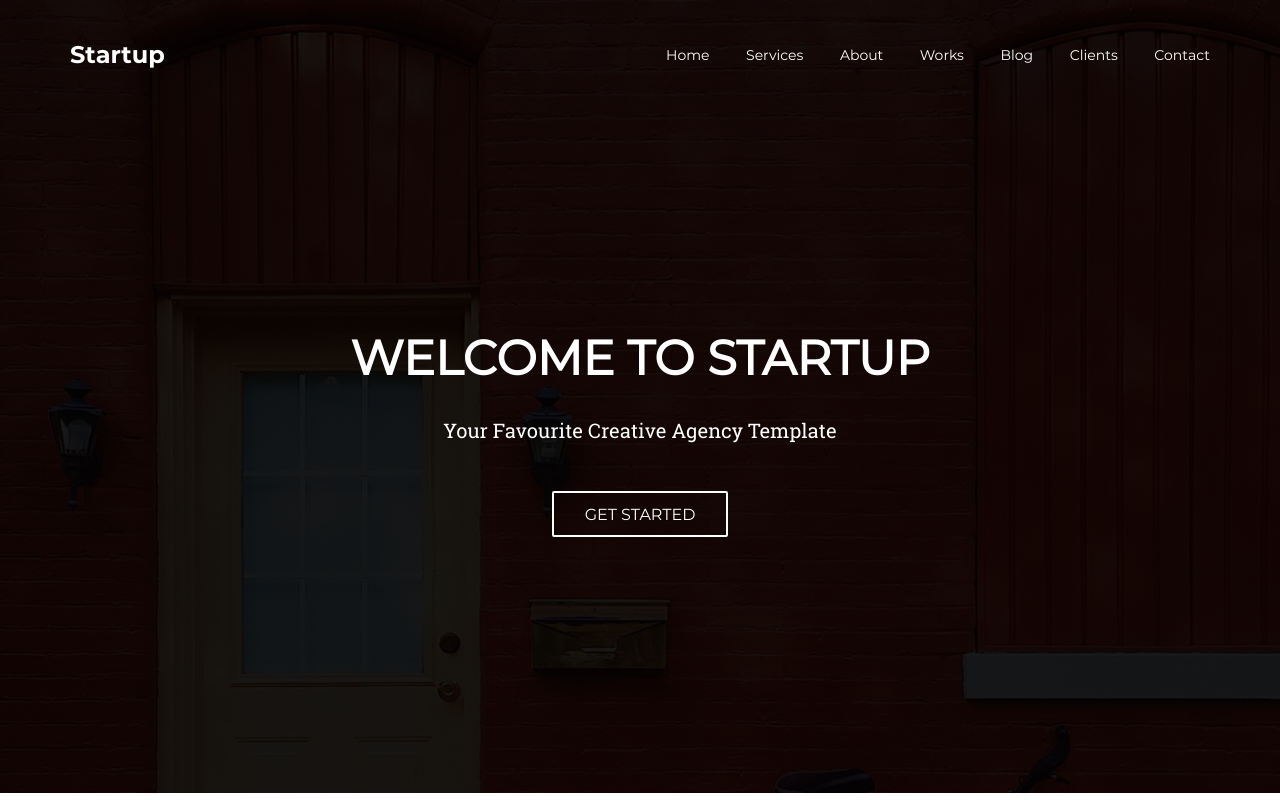
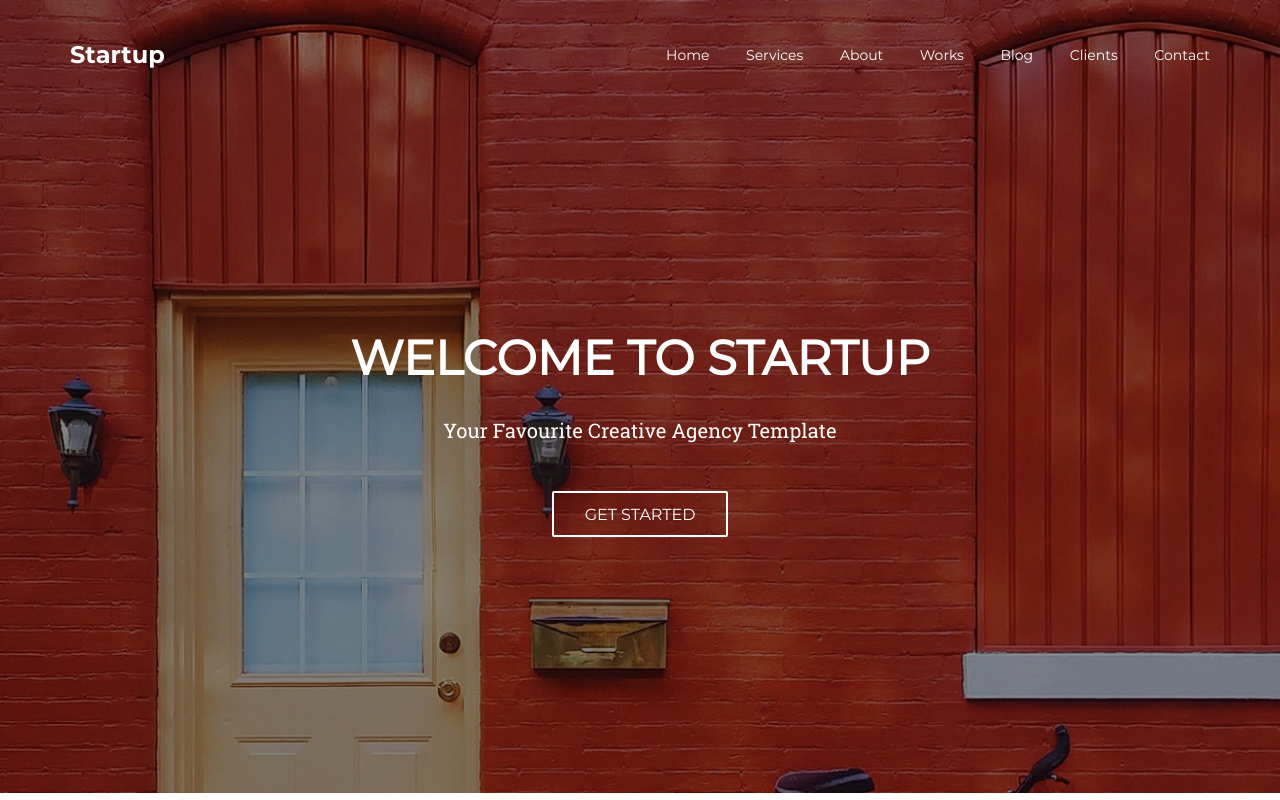
Before and after one commit to Olexiy-repin/Bootcamp_17, a plain HTML site: page module-10/index.html in a window 1280 px wide. Shown: the top 800 px of the page. Drawn offline with Linux system fonts and the light colour scheme.

Commit message:
change lindear-gradient at header

```diff
--- a/module-10/css/styles.css
+++ b/module-10/css/styles.css
@@ -83,7 +83,7 @@ ol {
 }
 
 .header {
-  background-image: linear-gradient(rgba(0, 0, 0, 0.9), rgba(0, 0, 0, 0.9)),
+  background-image: linear-gradient(rgba(0, 0, 0, 0.45), rgba(0, 0, 0, 0.45)),
     url("../images/header/bg.jpg");
   background-repeat: no-repeat;
   background-position: center top;
```
